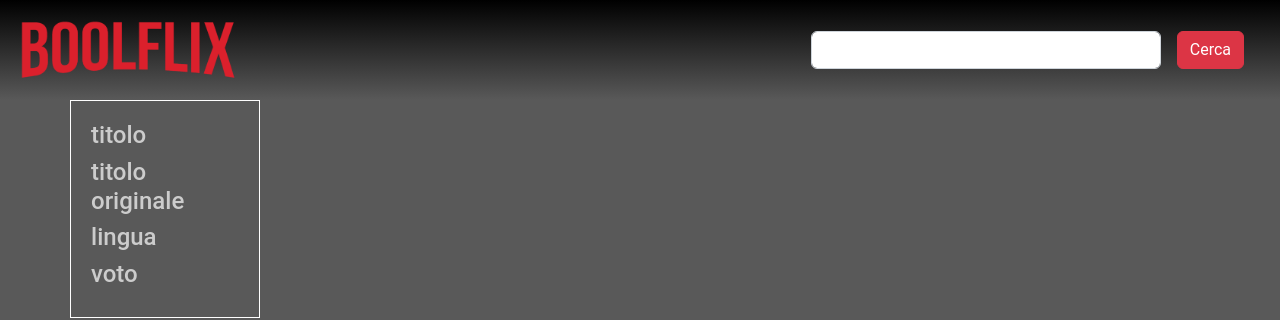
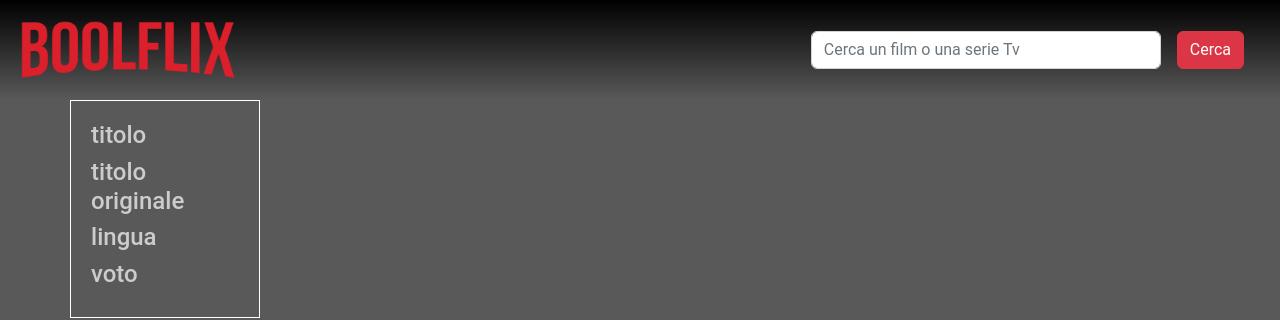
Before and after one commit to MicheleBertoia2/vite-boolflix, a Vue app: page / in a window 1280 px wide. Shown: the top 320 px of the page. Built offline with nearby package versions, Linux system fonts and the light colour scheme; a small style sheet from the web is missing.

Commit message:
[fix] api call now control for valid search

```diff
--- a/src/components/Header.vue
+++ b/src/components/Header.vue
@@ -17,8 +17,16 @@ export default {
     <img src="/logo-boolflix.png" alt="logo">
 
     <div class="search-bar d-flex">
-      <input type="text" class="form-control" v-model="store.queryParamStr">
-      <button class="btn btn-danger mx-3" @click="store.getMovieApi()">Cerca</button>
+      <input
+        type="text"
+        class="form-control"
+        :placeholder="store.srcPlaceholder"
+        v-model="store.queryParamStr"
+        @keyup.enter="store.getMovieApi()">
+
+      <button
+        class="btn btn-danger mx-3"
+        @click="store.getMovieApi()">Cerca</button>
     </div>
 
   </header>
--- a/src/data/store.js
+++ b/src/data/store.js
@@ -7,6 +7,7 @@ export const store = reactive({
   apiUrlTvCall: "https://api.themoviedb.org/3/search/tv?api_key=f62a410fadd24c51e0a6a6df10be78df", //sempre query param
   langParam: "it",
   queryParamStr: "",
+  srcPlaceholder: "Cerca un film o una serie Tv",
   apiUrlPopular: "https://api.themoviedb.org/3/movie/popular?api_key=f62a410fadd24c51e0a6a6df10be78df&page=1",
 
   //stored data
@@ -14,13 +15,22 @@ export const store = reactive({
 
   //api calls
   getMovieApi(){
+
     axios.get(this.apiUrlMovieCall,{
       params:{
-        query: this.queryParamStr
+        query: this.queryParamStr,
+        language: this.langParam,
       }
     })
     .then((result) => {
-      console.log(result.data.results);
+      if(result.data.results.length === 0){
+        this.srcPlaceholder = "Inserisci una ricerca valida"
+      } else {
+        this.filmArray = result.data.results
+        this.srcPlaceholder = "Cerca un film o una serie Tv"
+        console.log(this.filmArray);
+      }
+      this.queryParamStr = ""
     }).catch((err) => {
       console.log(err);
     });
```
